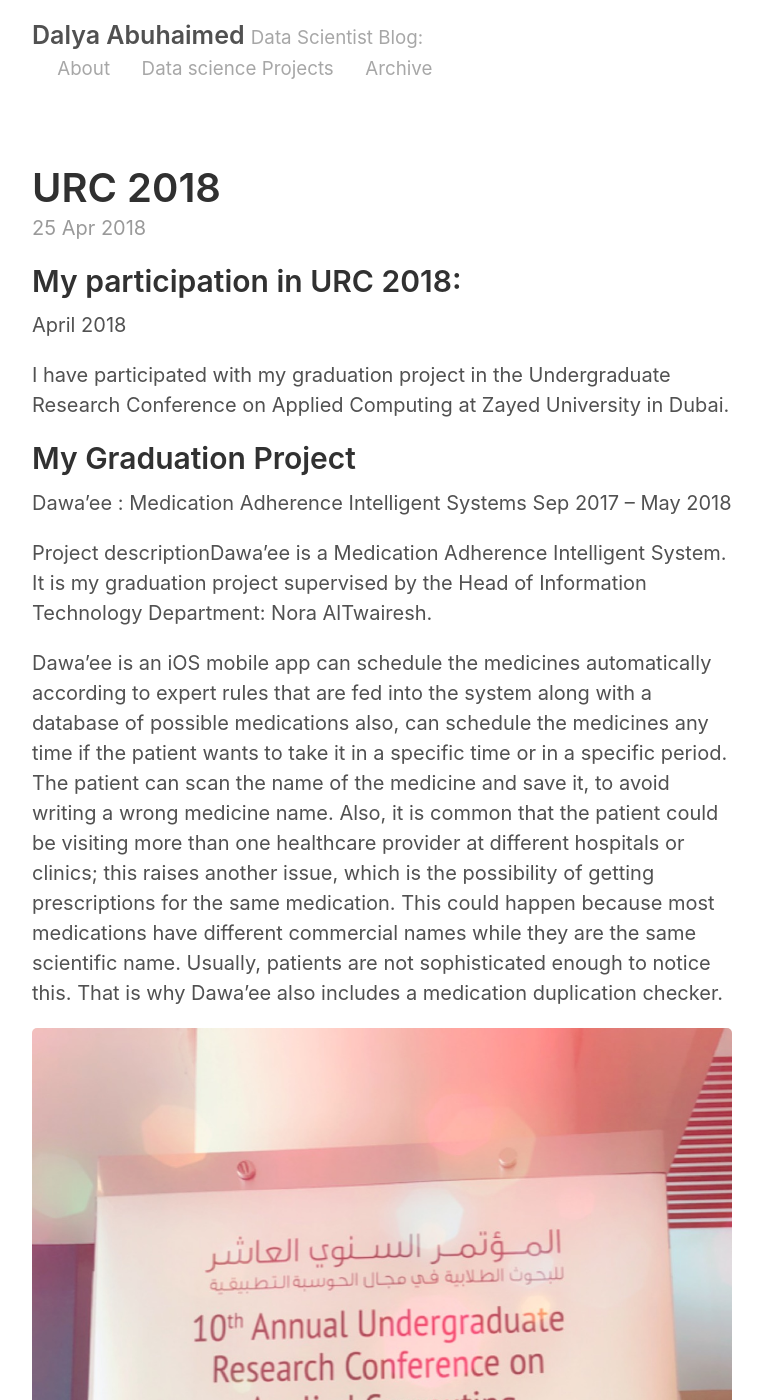
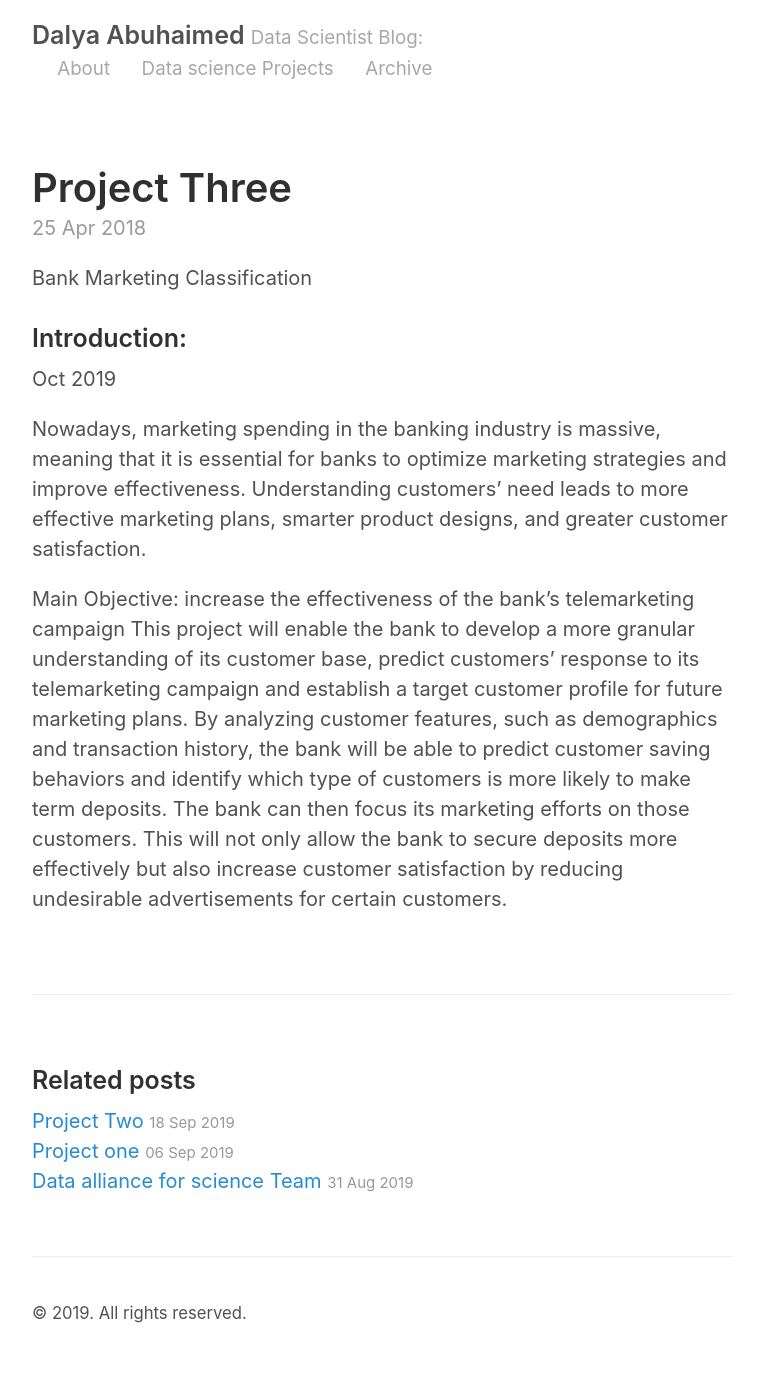
Before and after one commit to Daliait96/Daliait96.github.io, a Jekyll site: the page built from _posts/2018-04-25-example-content.md, in a window 1280 px wide and 1400 px high. Shown: the whole window, without its empty margins (258-1021 px from the left). Built offline with Jekyll 4.4.1, drawn with Linux system fonts in a browser that asks for light colours.

Commit message:
project 3

```diff
--- a/_posts/2018-04-25-example-content.md
+++ b/_posts/2018-04-25-example-content.md
@@ -1,24 +1,15 @@
 ---
 layout: post
-title: URC 2018
+title: Project Three
 ---
+Bank Marketing Classification
 
-## My participation in URC 2018:
-April 2018
+### Introduction:
+Oct 2019
 
-I have participated with my graduation project in the Undergraduate Research Conference on Applied Computing at Zayed University in Dubai.
-
-## My Graduation Project
-
-Dawa'ee : Medication Adherence Intelligent Systems
-Sep 2017 – May 2018
-
-Project descriptionDawa'ee is a Medication Adherence Intelligent System. It is my graduation project supervised by the Head of Information Technology Department: Nora AlTwairesh.
+Nowadays, marketing spending in the banking industry is massive, meaning that it is essential for banks to optimize marketing strategies and improve effectiveness. Understanding customers’ need leads to more effective marketing plans, smarter product designs, and greater customer satisfaction. <br>
 
 
-Dawa'ee is an iOS mobile app can schedule the medicines automatically according to expert rules that are fed into the system along with a database of possible medications also, can schedule the medicines any time if the patient wants to take it in a specific time or in a specific period. The patient can scan the name of the medicine and save it, to avoid writing a wrong medicine name. Also, it is common that the patient could be visiting more than one healthcare provider at different hospitals or clinics; this raises another issue, which is the possibility of getting prescriptions for the same medication. This could happen because most medications have different commercial names while they are the same scientific name. Usually, patients are not sophisticated enough to notice this. That is why Dawa’ee also includes a medication duplication checker.
-
-
-![Image test]({{ site.url }}/images/IMG_5698.JPG)
-![Image test]({{ site.url }}/images/IMG_5768.JPG)
-![Image test]({{ site.url }}/images/IMG_5780.JPG)
+Main Objective: increase the effectiveness of the bank's telemarketing campaign
+This project will enable the bank to develop a more granular understanding of its customer base, predict customers' response to its telemarketing campaign and establish a target customer profile for future marketing plans.
+By analyzing customer features, such as demographics and transaction history, the bank will be able to predict customer saving behaviors and identify which type of customers is more likely to make term deposits. The bank can then focus its marketing efforts on those customers. This will not only allow the bank to secure deposits more effectively but also increase customer satisfaction by reducing undesirable advertisements for certain customers. <br>
```
